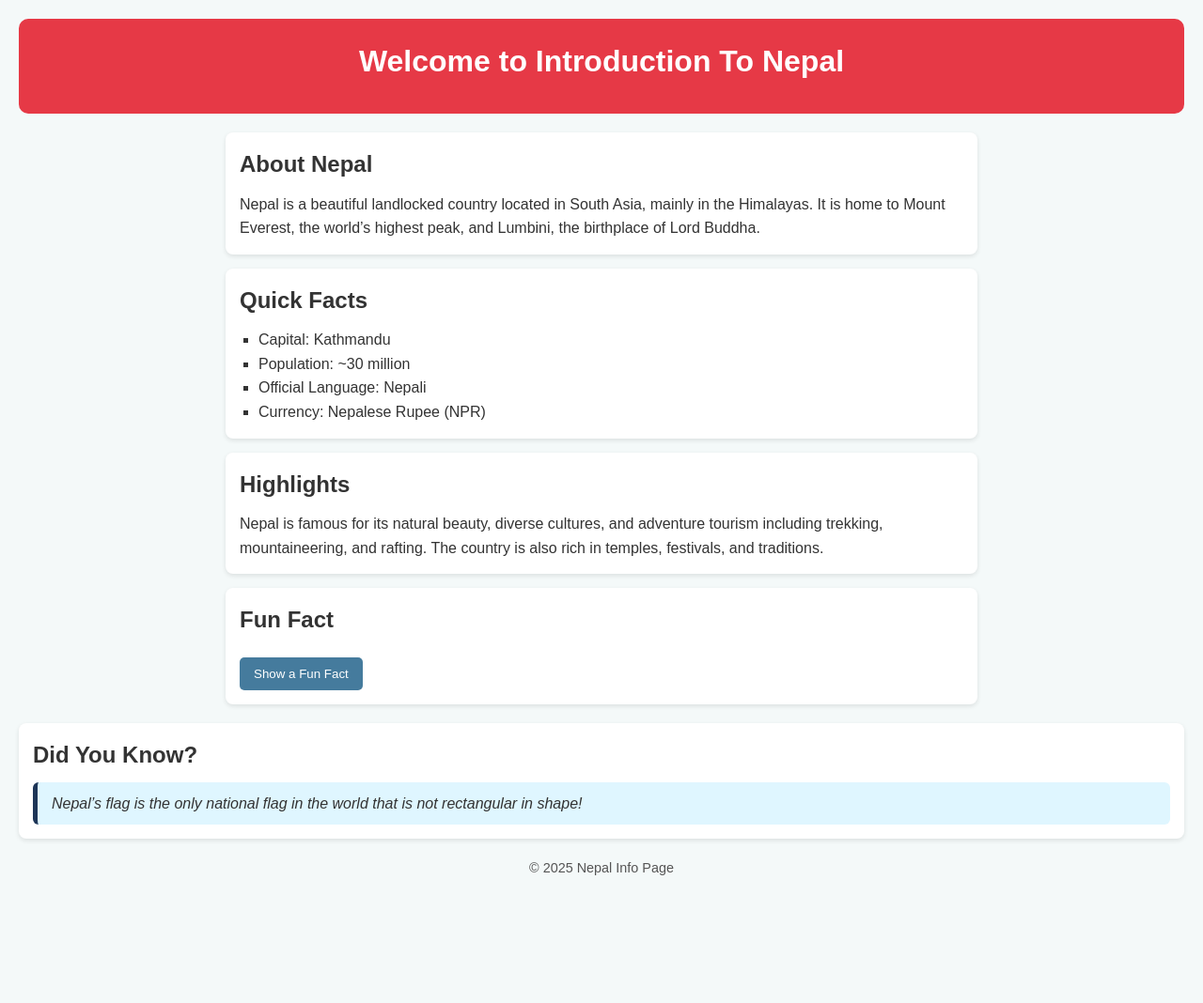
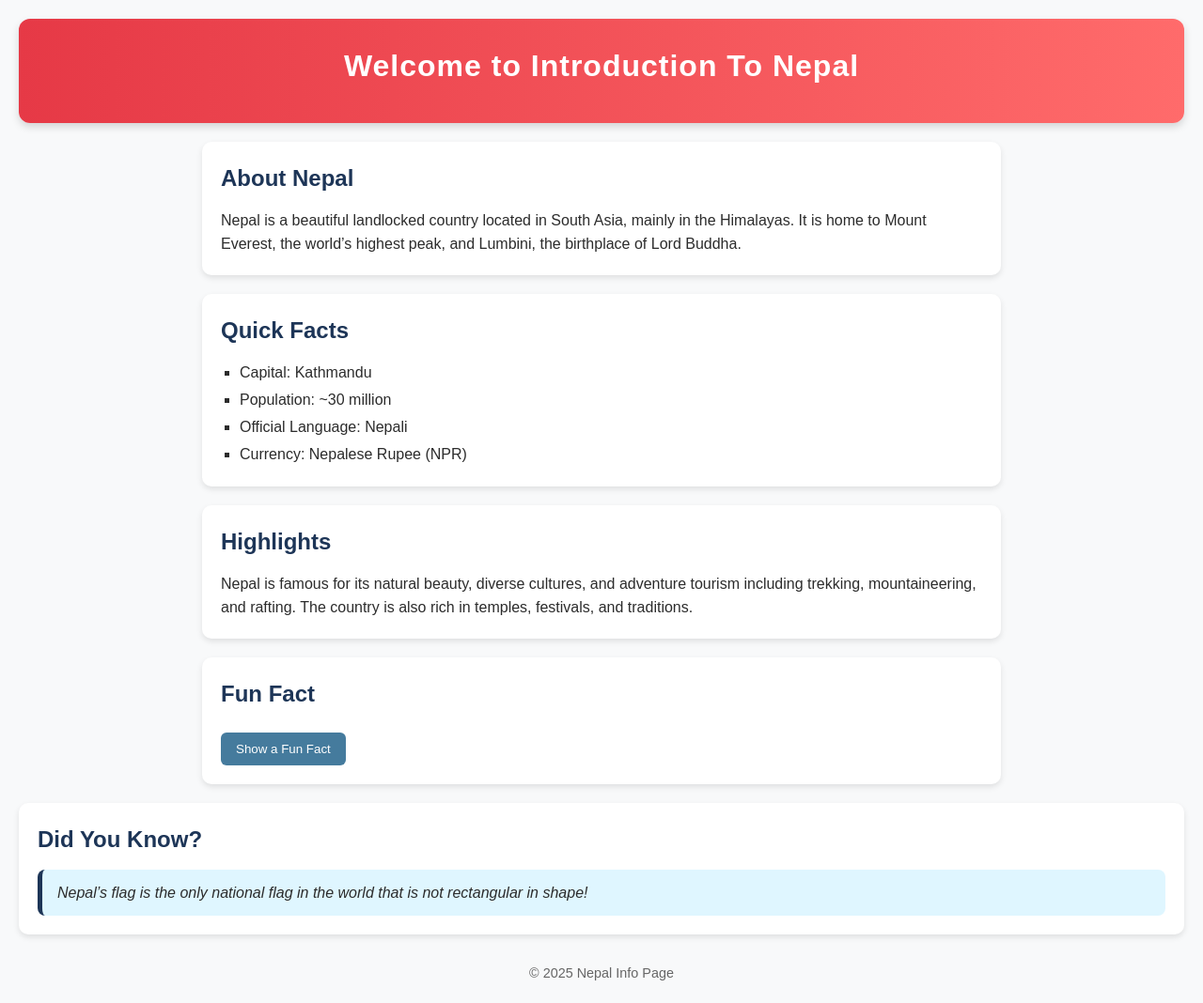
Before and after one commit to amishshah2023-cmd/CSP451-CheckPoint-amish, a plain HTML site: page index.html in a window 1280 px wide. Shown: the whole page at 94% size. Before the commit the page ends 957 px from the top, so only its background shows below. Drawn offline with Linux system fonts and the light colour scheme.

Commit message:
style: UI change

```diff
--- a/style.css
+++ b/style.css
@@ -74,3 +74,126 @@ footer {
   font-style: italic;
   margin-top: 10px;
 }
+/* ===========================
+   Global Reset
+=========================== */
+* {
+  margin: 0;
+  padding: 0;
+  box-sizing: border-box;
+}
+
+/* ===========================
+   Base Styles
+=========================== */
+body {
+  font-family: Arial, sans-serif;
+  line-height: 1.6;
+  background: #f8f9fa;
+  color: #2c2c2c;
+  padding: 20px;
+}
+
+/* ===========================
+   Header
+=========================== */
+header {
+  background: linear-gradient(90deg, #e63946, #ff6b6b);
+  color: white;
+  text-align: center;
+  padding: 25px 10px;
+  border-radius: 12px;
+  box-shadow: 0 4px 8px rgba(0,0,0,0.15);
+  margin-bottom: 20px;
+}
+
+header h1 {
+  font-size: 2rem;
+  letter-spacing: 1px;
+}
+
+/* ===========================
+   Main Content
+=========================== */
+main {
+  margin: 0 auto;
+  max-width: 850px;
+}
+
+/* Section styling */
+section {
+  background: white;
+  padding: 20px;
+  margin-bottom: 20px;
+  border-radius: 10px;
+  box-shadow: 0 3px 6px rgba(0,0,0,0.1);
+  transition: transform 0.2s ease;
+}
+
+/* Subtle hover lift */
+section:hover {
+  transform: translateY(-2px);
+}
+
+/* Headings */
+h2 {
+  margin-bottom: 12px;
+  color: #1d3557;
+}
+
+/* Lists */
+ul {
+  list-style-type: square;
+  margin-left: 20px;
+  line-height: 1.8;
+}
+
+/* ===========================
+   Fun Fact Section
+=========================== */
+#factBtn {
+  background: #457b9d;
+  color: white;
+  border: none;
+  padding: 10px 16px;
+  border-radius: 6px;
+  cursor: pointer;
+  margin-top: 10px;
+  transition: background 0.3s ease;
+}
+
+#factBtn:hover {
+  background: #1d3557;
+}
+
+#factText {
+  margin-top: 10px;
+  font-style: italic;
+  color: #444;
+}
+
+.hidden {
+  display: none;
+}
+
+/* ===========================
+   Info Box
+=========================== */
+.info-box {
+  background: #dff6ff;
+  border-left: 5px solid #1d3557;
+  padding: 12px 16px;
+  border-radius: 8px;
+  font-style: italic;
+  margin-top: 10px;
+}
+
+/* ===========================
+   Footer
+=========================== */
+footer {
+  text-align: center;
+  margin-top: 30px;
+  font-size: 0.9em;
+  color: #666;
+}
```
